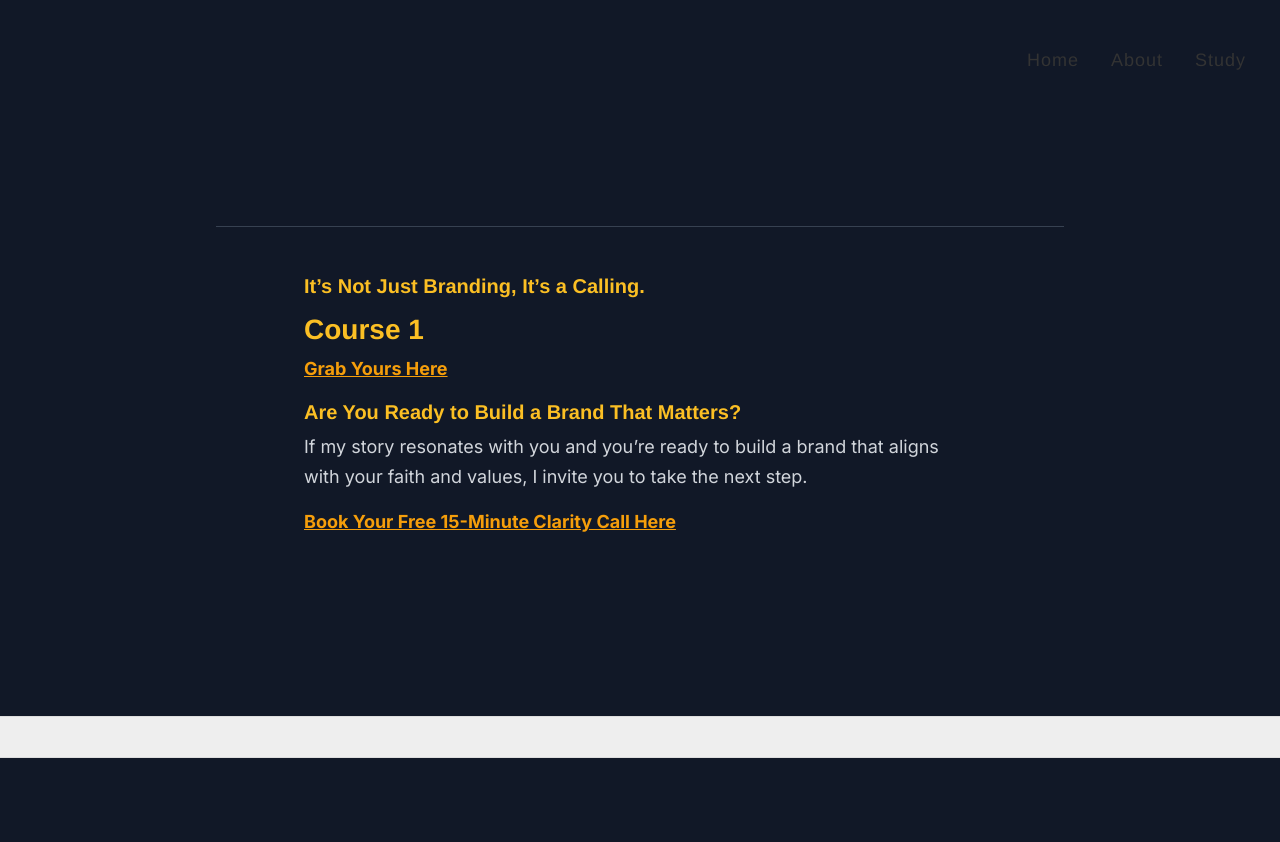
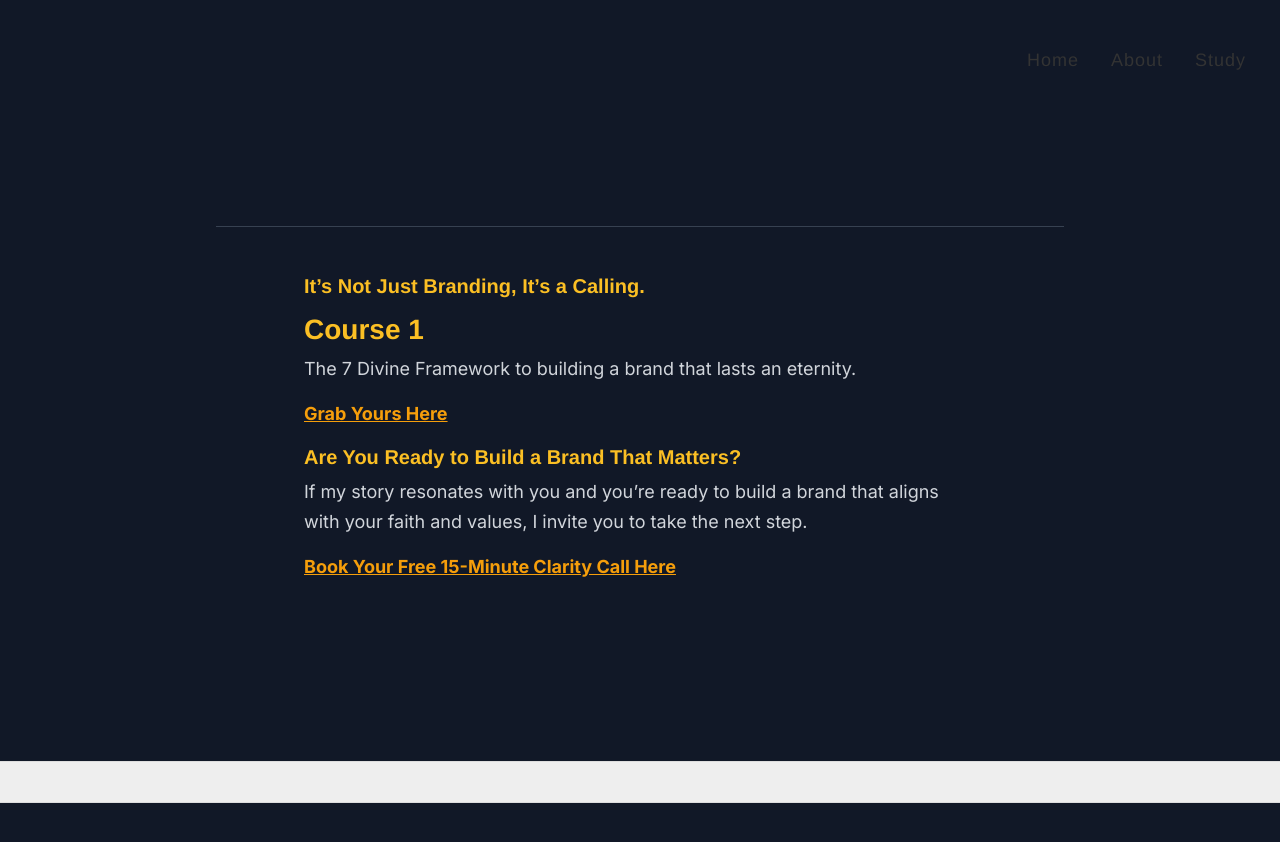
Before and after one commit to rualdo12/Rualdo-Kruger.github.io, a Jekyll site: the page built from study.md, in a window 1280 px wide. Shown: the top 842 px of the page. Built offline with Jekyll 4.4.1, drawn with Linux system fonts in a browser that asks for light colours; nearby versions of some CDN libraries.

Commit message:
Update study.md

```diff
--- a/study.md
+++ b/study.md
@@ -7,6 +7,8 @@ title: Self Study Material
 
 ## Course 1
 
+The 7 Divine Framework to building a brand that lasts an eternity.
+
 **[Grab Yours Here](https://etsy.com/your-link)**
 
 ### Are You Ready to Build a Brand That Matters?
```
